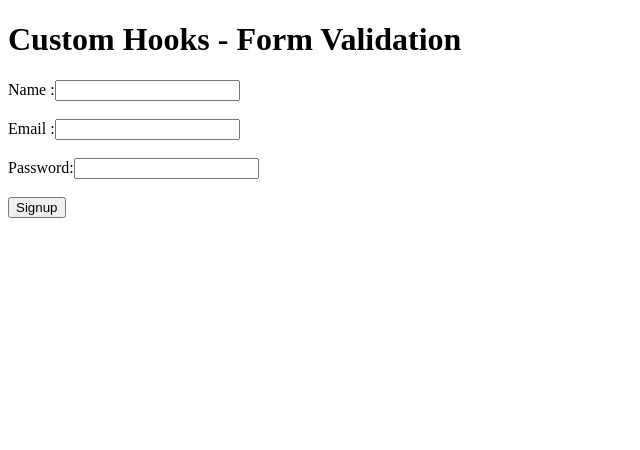
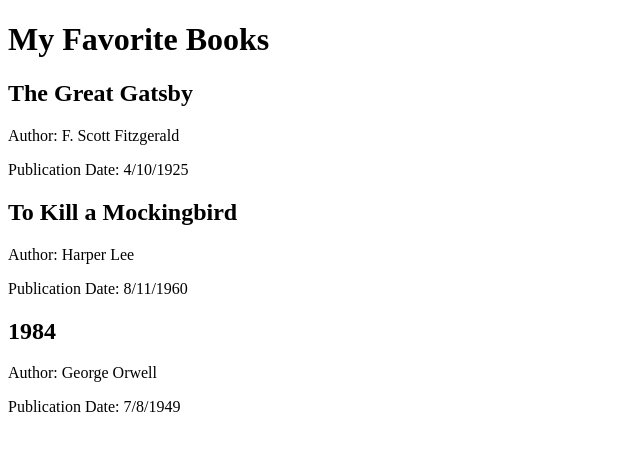
Before and after one commit to gokuljsparkout/GokulJSO, a React (Create React App) app: page / in a window 1280 px wide. Shown: the top 450 px of the page, without its empty margins (0-640 px from the left). Built offline with nearby package versions, Linux system fonts and the light colour scheme.

Commit message:
PropTyps

```diff
--- a/src/App.js
+++ b/src/App.js
@@ -1,12 +1,23 @@
 import React from 'react';
-import Signup from "./Signup";
+import PropTypes from 'prop-types';
+import Book from './Book';
 
+
+Book.propTypes = {
+  title: PropTypes.string.isRequired,
+  author: PropTypes.string.isRequired,
+  publicationDate: PropTypes.instanceOf(Date).isRequired
+};
 function App() {
-  return(
+  return (
     <div>
-      <Signup/>
+      <h1>My Favorite Books</h1>
+      <Book title="The Great Gatsby" author="F. Scott Fitzgerald" publicationDate={new Date(1925, 3, 10)} />
+      {/* <Book title="To Kill a Mockingbird" author="Harper Lee" publicationDate="1960-07-11" /> this line will cause the error */}
+      <Book title="To Kill a Mockingbird" author="Harper Lee" publicationDate={new Date(1960, 7, 11)} />
+      <Book title="1984" author="George Orwell" publicationDate={new Date(1949, 6, 8)} />
     </div>
-  )
+  );
 }
 
 export default App;
--- /dev/null
+++ b/src/Book.js
@@ -0,0 +1,13 @@
+import React from 'react';
+
+function Book(props) {
+  return (
+    <div>
+      <h2>{props.title}</h2>
+      <p>Author: {props.author}</p>
+      <p>Publication Date: {props.publicationDate.toLocaleDateString()}</p>
+    </div>
+  );
+}
+
+export default Book;
--- a/src/Signup.js
+++ /dev/null
@@ -1,68 +0,0 @@
-import React from 'react'
-import useFormValidation from './useFormValidation'
-
-const INITIAL_STATE ={
-  name : '',
-  email : '',
-  password : '',
-};
-
-function Signup() {
-
-  const {values, handleChange , handleSubmit,errors, isSubmitting} = useFormValidation(INITIAL_STATE,validate);
-
-  function validate(values)
-  {
-    let errors ={};
-
-    if(!values.name)
-    {
-      errors.name='Name is Required'
-    }
-
-    if (!values.email) {
-      errors.email = 'Email is required';
-    } else if (!/\S+@\S+\.\S+/.test(values.email)) {
-      errors.email = 'Email is invalid';
-    }
-
-    if(!values.password)
-    {
-      errors.password ='Password is required';
-    }
-    else if(values.password.length < 6)
-    {
-      errors.password = "Password must be atleast 6 characters"
-    }
-    return errors;
-  }
-  return (
-    <div>
-      <h1>Custom Hooks - Form Validation</h1>  <form onSubmit={handleSubmit}>
-      <label>Name :
-    <input type="text" name="name" value={values.name} onChange={handleChange} />
-    </label>
-    <br/>
-    <br/>
-    <label> Email :
-    {errors.name && <p>{errors.name}</p>}
-    <input type="email" name="email" value={values.email} onChange={handleChange} />
-    </label>
-    <br/>
-    <br/>
-    <label> Password:
-    {errors.email && <p>{errors.email}</p>}
-    </label>
-    <input type="password" name="password" value={values.password} onChange={handleChange} />
-    {errors.password && <p>{errors.password}</p>}
-    <br/>
-    <br/>
-    <button type="submit" disabled={isSubmitting}>Signup</button>
-  </form>
-  </div>
-
-  )
-
-}
-
-export default Signup;
--- a/src/useFormValidation.js
+++ /dev/null
@@ -1,26 +0,0 @@
-
-import { useState } from "react";
-
-function useFormValidation(INITIAL_STATE,validate) {
-  const [values, setValues] = useState(INITIAL_STATE);
-  const [errors, setErrors] = useState([]);
-  const [isSubmitting, setIsSubmitting] = useState(false);
-
-  const handleChange = (event) => {
-    setValues({ ...values, [event.target.name]: event.target.value });
-  };
-
-  const handleSubmit = (event) => {
-    event.preventDefault();
-    setErrors(validate(values));
-    setIsSubmitting(true);
-  };
-
-
-
-
-
-  return {values, handleChange , handleSubmit,errors, isSubmitting};
-}
-
-export default useFormValidation;
```
